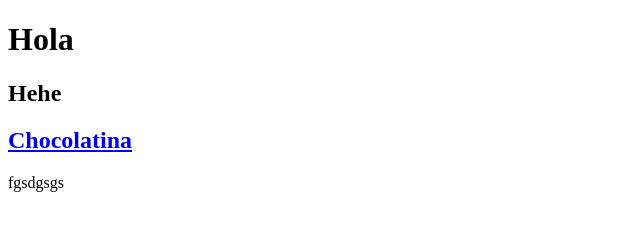
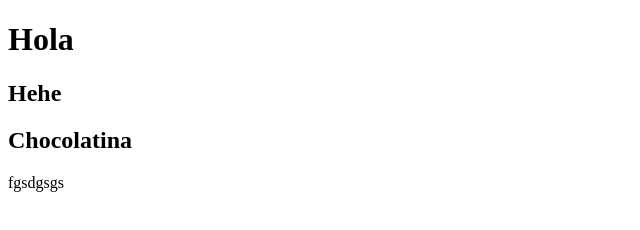
Before and after one commit to minyavasaiel/ClaseDAW-Raul, a plain HTML site: page index.html in a window 1280 px wide. Shown: the whole page, without its empty margins (0-640 px from the left). Drawn offline with Linux system fonts and the light colour scheme.

Commit message:
Update index.html

```diff
--- a/index.html
+++ b/index.html
@@ -9,7 +9,7 @@
 <body>
     <h1>Hola</h1>
     <h2>Hehe</h2>
-    <h2><a href="https://vivoycoleando.files.wordpress.com/2014/12/ok.jpeg">Chocolatina</a></h2>
+    <h2>Chocolatina</h2>
     <p>fgsdgsgs</p>
 </body>
 </html>
```
